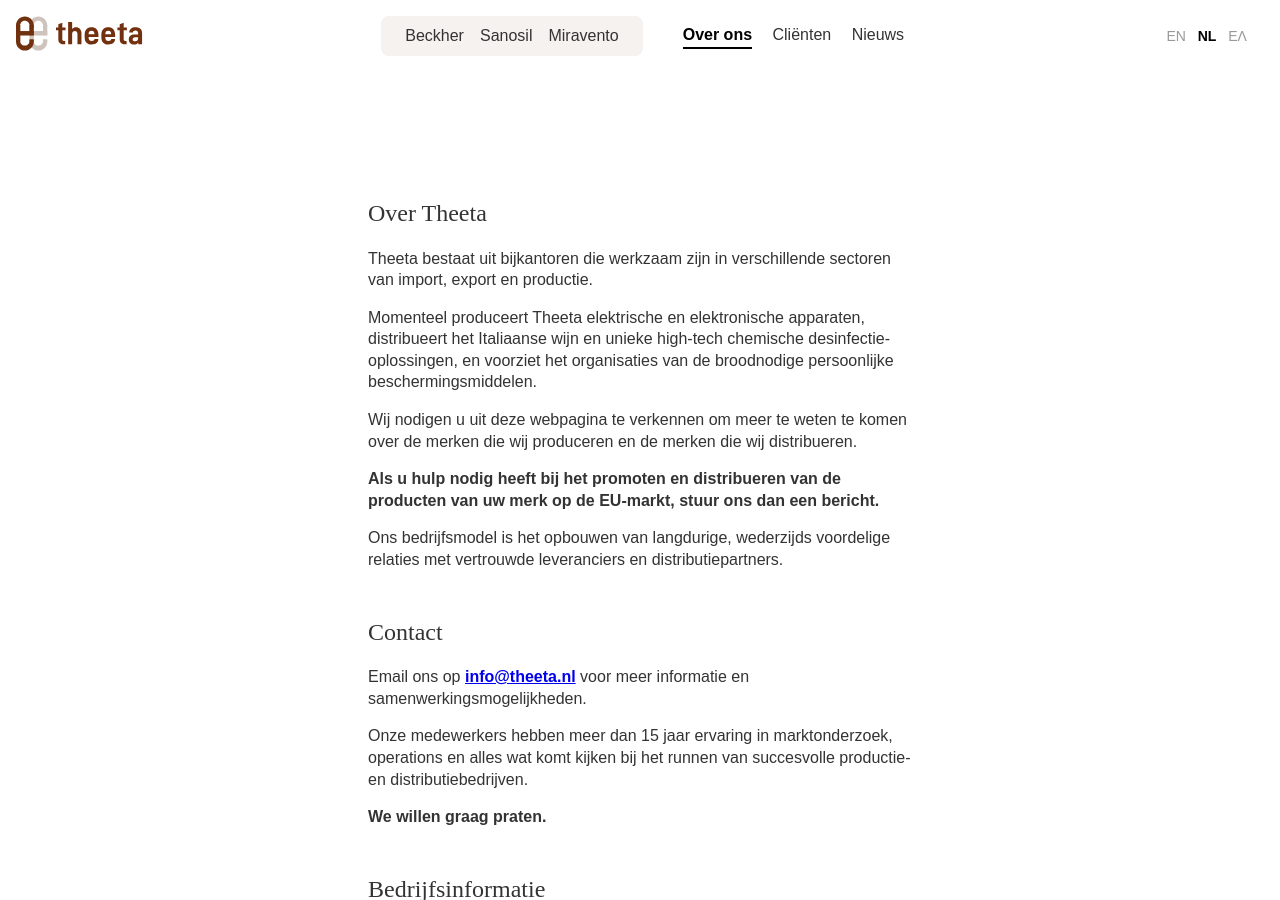
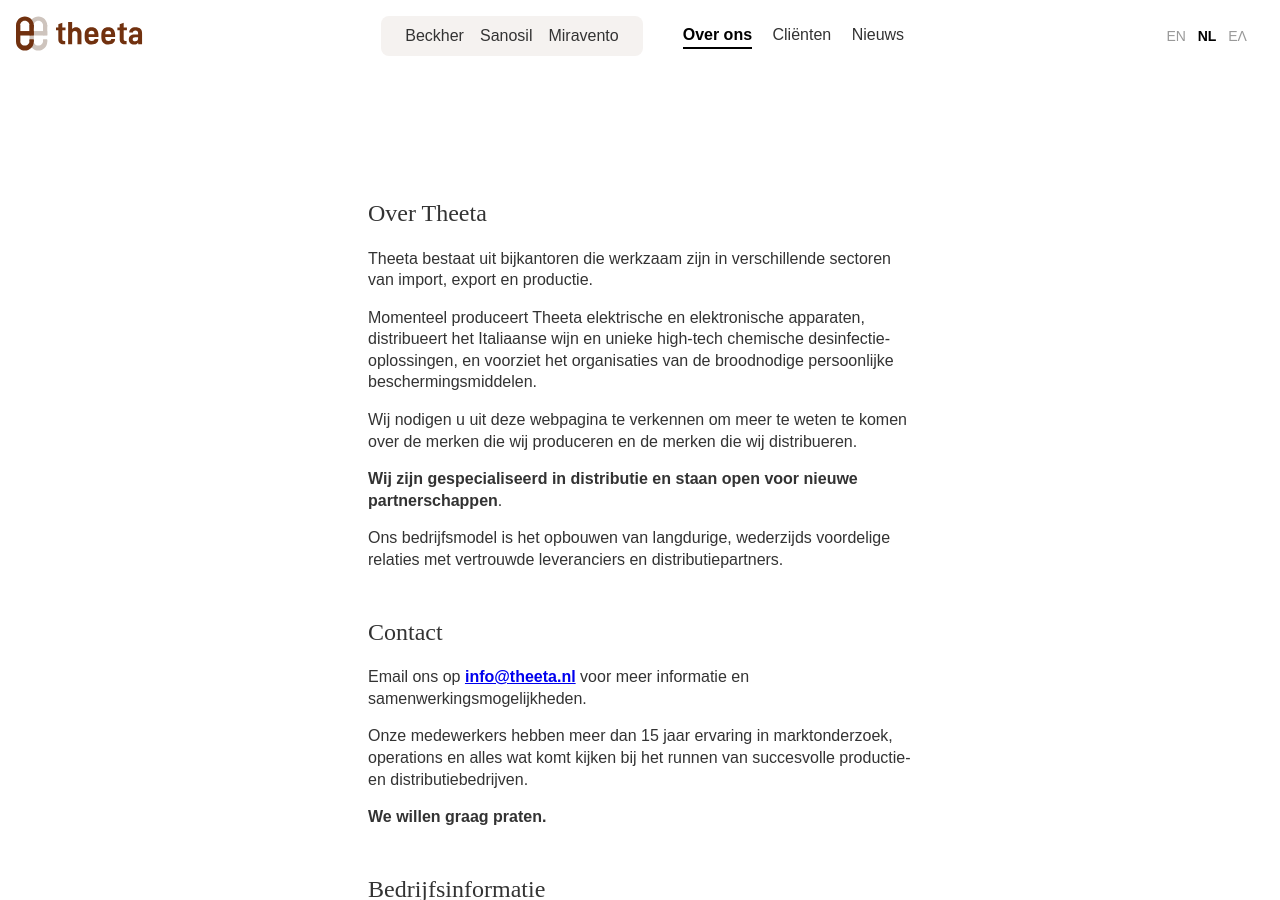
Before and after one commit to anna-filou/theeta.nl-DEMO, a Jekyll site: the page built from nl/about.md, in a window 1280 px wide and 900 px high. Built offline with Jekyll 4.4.1, drawn with Linux system fonts in a browser that asks for light colours.

Commit message:
copy tweaks

```diff
--- a/_layouts/index.html
+++ b/_layouts/index.html
@@ -91,7 +91,7 @@
             {%- endfor -%}
         </section>
 
-        <section class="grid-container-2x2r pa2 pa5-l">
+        <section class="grid-container-2x2r pa2 pa5-l mb6 mb0-l">
 
             {% for grid-link in site.data.index[page.lang].grid-links %}
             <a href="{{grid-link.url}}" class="no-underline grid-item-2x2 ">
--- a/nl/about.md
+++ b/nl/about.md
@@ -14,7 +14,7 @@
 
 Wij nodigen u uit deze webpagina te verkennen om meer te weten te komen over de merken die wij produceren en de merken die wij distribueren.
 
-**Als u hulp nodig heeft bij het promoten en distribueren van de producten van uw merk op de EU-markt, stuur ons dan een bericht.**
+**Wij zijn gespecialiseerd in distributie en staan open voor nieuwe partnerschappen**.
 
 Ons bedrijfsmodel is het opbouwen van langdurige, wederzijds voordelige relaties met vertrouwde leveranciers en distributiepartners.
 
```
Also changed, not shown: _data/index.yml (+4 -4 lines), el/about.md (+1 -1 lines), en/about.md (+1 -1 lines).
